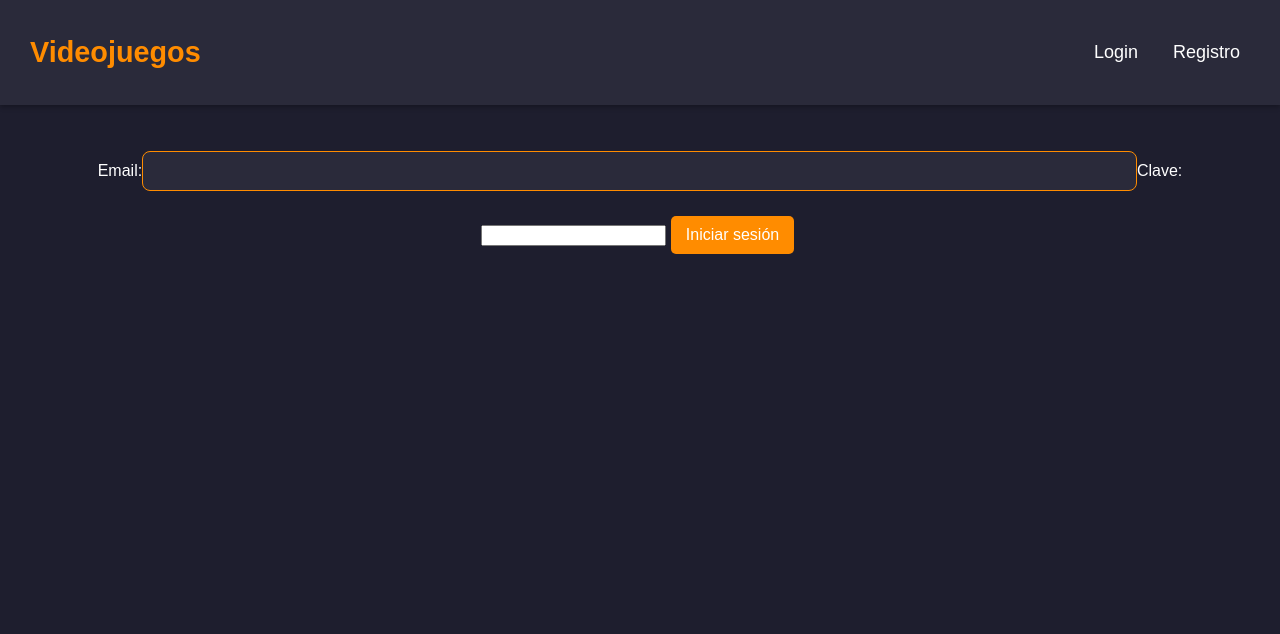
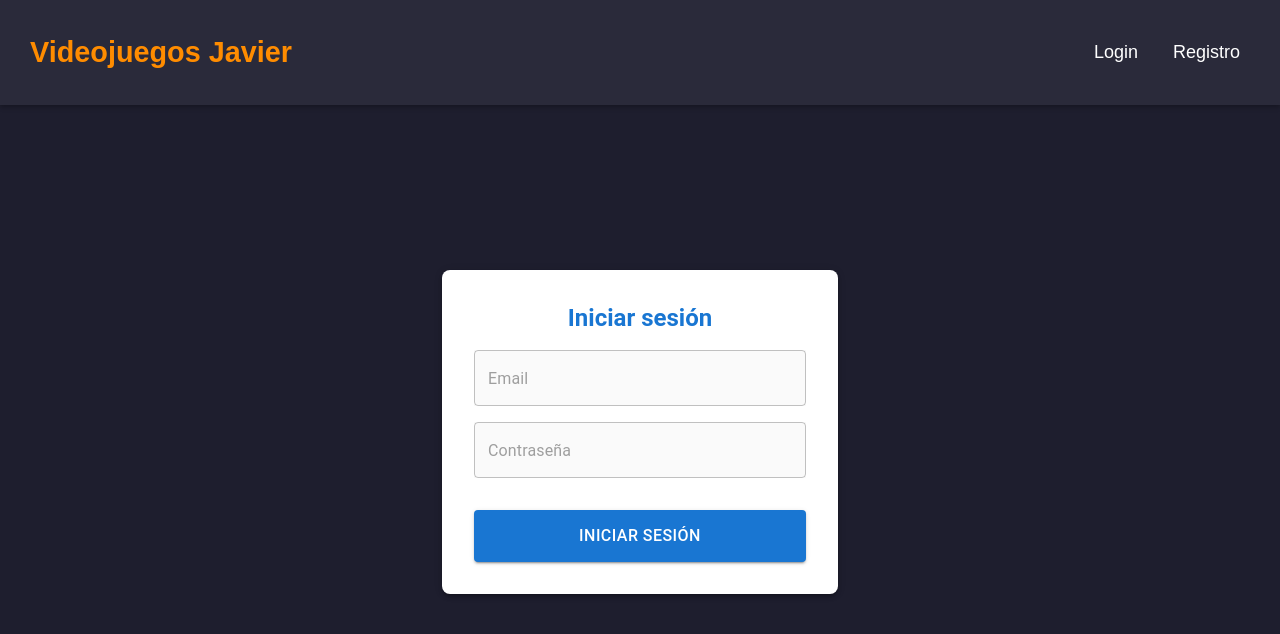
Before and after one commit to JaviSego1/React-Proyecto, a React (Vite) app: page / in a window 1280 px wide. Shown: the top 634 px of the page. Built offline with nearby package versions, Linux system fonts and the light colour scheme.

Commit message:
Axios y material ui completo

```diff
--- a/backend/db.json
+++ b/backend/db.json
@@ -19,6 +19,16 @@
       "email": "pepe@gmail.com",
       "password": "$2a$10$5Dwq0aH6dmij1UcUzcN.BeZlG47sS8KBc/GzeoPeruyN.jHeRM/fC",
       "id": 4
+    },
+    {
+      "email": "holapepe@gmail.com",
+      "password": "$2a$10$taJuseAQTjd2y1I0l/LPMug/pI8oNF4yX/0g1MVCY4J4i400YmjRy",
+      "id": 5
+    },
+    {
+      "email": "hola1@gmail.com",
+      "password": "$2a$10$2PMAXXcMrjeW8gqMGKrB/u8Qi5NKUEUmI8b0MuVwc1Nrb2mlnQMDe",
+      "id": 6
     }
   ],
   "videojuegos": [
--- a/package.json
+++ b/package.json
@@ -9,9 +9,12 @@
     "lint": "eslint .",
     "preview": "vite preview",
     "servidor": "json-server --watch backend/db.json --port 3001 -m node_modules/json-server-auth -r backend/routes.json"
-
   },
   "dependencies": {
+    "@emotion/react": "^11.14.0",
+    "@emotion/styled": "^11.14.0",
+    "@mui/material": "^6.4.7",
+    "axios": "^1.8.3",
     "json-server": "^0.16.3",
     "json-server-auth": "^2.1.0",
     "react": "^19.0.0",
--- a/src/App.jsx
+++ b/src/App.jsx
@@ -25,7 +25,7 @@ function App() {
         <NavBar/>
         <Routes>
           <Route path="/" element={<Login />} />
-          <Route path="/registro" element={<Register />} />
+          <Route path="/register" element={<Register />} />
           <Route path="/videojuegos" element={
               <ProtectedRoute>
                 <VideojuegosProvider>
--- a/src/components/Login.jsx
+++ b/src/components/Login.jsx
@@ -1,34 +1,80 @@
-import { useContext, useRef } from "react";
+import { useContext, useRef, useState } from "react";
 import { AuthContext } from "../context/AuthContext";
 import { useNavigate } from "react-router-dom";
+import { Box, Button, TextField, Container, Typography } from '@mui/material';
 
 const Login = () => {
-
-    const {login} = useContext(AuthContext);
+  const { login } = useContext(AuthContext);
   const email = useRef();
   const password = useRef();
   const navigate = useNavigate();
 
+  const [passwordError, setPasswordError] = useState(false);
+  const [passwordErrorMessage, setPasswordErrorMessage] = useState('');
+
   const handleSubmit = async (event) => {
     event.preventDefault();
-        if (email.current.value && password.current.value) {
-            const response = await login(email.current.value, password.current.value);
+    const passwordValue = password.current.value;
+
+    if (!passwordValue) {
+      setPasswordError(true);
+      setPasswordErrorMessage('La contraseña es requerida.');
+    } else {
+      setPasswordError(false);
+      setPasswordErrorMessage('');
+
+      const response = await login(email.current.value, passwordValue);
       if (!response.error) {
         navigate('/videojuegos');  // Redirige al catálogo de videojuegos
       }
     }
-    }
+  };
 
   return (
-        <>
-            <h1>Login</h1>
-            <form onSubmit={handleSubmit}>
-                Email:<input type="text" ref={email} />
-                Clave:<input type="password" ref={password} />
-                <button>Iniciar sesión</button>
+    <Container component="main" maxWidth="xs" sx={{ display: 'flex', justifyContent: 'center', alignItems: 'center', minHeight: '100vh' }}>
+      <Box sx={{ padding: 4, display: 'flex', flexDirection: 'column', alignItems: 'center', boxShadow: 3, borderRadius: 2, backgroundColor: '#fff' }}>
+        {/* Título de Iniciar sesión */}
+        <Typography variant="h5" sx={{ marginBottom: 2, fontWeight: 'bold', color: '#1976d2' }}>
+          Iniciar sesión
+        </Typography>
+
+        <form onSubmit={handleSubmit} style={{ width: '100%' }}>
+          <TextField
+            id="email"
+            type="email"
+            inputRef={email}
+            variant="outlined"
+            placeholder="Email"
+            fullWidth
+            required
+            sx={{ marginBottom: 2, backgroundColor: '#fafafa' }}
+          />
+
+          <TextField
+            error={passwordError}
+            helperText={passwordErrorMessage}
+            id="password"
+            type="password"
+            inputRef={password}
+            variant="outlined"
+            placeholder="Contraseña"
+            fullWidth
+            required
+            sx={{ marginBottom: 2, backgroundColor: '#fafafa' }}
+          />
+
+          <Button
+            type="submit"
+            variant="contained"
+            fullWidth
+            sx={{ marginTop: 2, padding: '12px', fontSize: '16px' }}
+          >
+            Iniciar sesión
+          </Button>
         </form>
-        </>
+      </Box>
+    </Container>
   );
-}
+};
 
 export default Login;
--- a/src/components/NavBar.jsx
+++ b/src/components/NavBar.jsx
@@ -16,14 +16,14 @@ const NavBar = () => {
   return (
     <nav className="navbar">
       <div className="nav-container">
-        <h1>Videojuegos</h1>
+        <h1>Videojuegos Javier</h1>
 
         <div className="nav-right">
           {user.isLogged && <Link to="/videojuegos" className="nav-link">Videojuegos</Link>}
           {!user.isLogged ? (
             <>
               <Link to="/" className="nav-link">Login</Link>
-              <Link to="/registro" className="nav-link">Registro</Link>
+              <Link to="/register" className="nav-link">Registro</Link>
             </>
           ) : (
             <a href="#" onClick={handleLogout} className="nav-link">
--- a/src/components/Register.jsx
+++ b/src/components/Register.jsx
@@ -1,34 +1,80 @@
-import { useContext, useRef } from "react";
+import { useContext, useRef, useState } from "react";
 import { AuthContext } from "../context/AuthContext";
 import { useNavigate } from "react-router-dom";
+import { Box, Button, TextField, Container, Typography } from '@mui/material';
 
 const Register = () => {
-
-    const {register} = useContext(AuthContext);
+    const { register } = useContext(AuthContext);
     const email = useRef();
     const password = useRef();
     const navigate = useNavigate();
 
+    const [passwordError, setPasswordError] = useState(false);
+    const [passwordErrorMessage, setPasswordErrorMessage] = useState('');
+
     const handleSubmit = async (event) => {
         event.preventDefault();
-        if (email.current.value && password.current.value) {
-            const response = await register(email.current.value, password.current.value);
+        const passwordValue = password.current.value;
+
+        if (!passwordValue) {
+            setPasswordError(true);
+            setPasswordErrorMessage('La contraseña es requerida.');
+        } else {
+            setPasswordError(false);
+            setPasswordErrorMessage('');
+
+            const response = await register(email.current.value, passwordValue);
             if (!response.error) {
                 navigate('/');  // Redirige a login después del registro
             }
         }
-    }
+    };
 
     return (
-        <>
-            <h1>Registro</h1>
-            <form onSubmit={handleSubmit}>
-                Email:<input type="text" ref={email} />
-                Clave:<input type="password" ref={password} />
-                <button>Registrar usuario</button>
-            </form>
-        </>
+        <Container component="main" maxWidth="xs" sx={{ display: 'flex', justifyContent: 'center', alignItems: 'center', minHeight: '100vh' }}>
+            <Box sx={{ padding: 4, display: 'flex', flexDirection: 'column', alignItems: 'center', boxShadow: 3, borderRadius: 2, backgroundColor: '#fff' }}>
+                {/* Título de Registro */}
+                <Typography variant="h5" sx={{ marginBottom: 2, fontWeight: 'bold', color: '#1976d2' }}>
+                    Registro
+                </Typography>
+
+                <form onSubmit={handleSubmit} style={{ width: '100%' }}>
+                    <TextField
+                        id="email"
+                        type="email"
+                        inputRef={email}
+                        variant="outlined"
+                        placeholder="Email"
+                        fullWidth
+                        required
+                        sx={{ marginBottom: 2, backgroundColor: '#fafafa' }}
+                    />
+
+                    <TextField
+                        error={passwordError}
+                        helperText={passwordErrorMessage}
+                        id="password"
+                        type="password"
+                        inputRef={password}
+                        variant="outlined"
+                        placeholder="Contraseña"
+                        fullWidth
+                        required
+                        sx={{ marginBottom: 2, backgroundColor: '#fafafa' }}
+                    />
+
+                    <Button
+                        type="submit"
+                        variant="contained"
+                        fullWidth
+                        sx={{ marginTop: 2, padding: '12px', fontSize: '16px' }}
+                    >
+                        Registrarse
+                    </Button>
+                </form>
+            </Box>
+        </Container>
     );
-}
+};
 
 export default Register;
--- a/src/context/VideojuegosContext.jsx
+++ b/src/context/VideojuegosContext.jsx
@@ -1,5 +1,6 @@
 import { createContext, useState, useEffect, useContext } from "react";
 import { AuthContext, TOKEN_KEY } from "../context/AuthContext"; // Importamos el AuthContext
+import axios from 'axios'; // Importamos axios
 
 // Asignando el contexto a una constante
 const VideojuegosContext = createContext();
@@ -17,36 +18,34 @@ const VideojuegosProvider = ({ children }) => {
   useEffect(() => {
     const token = localStorage.getItem(TOKEN_KEY);
     if (token) {
-      fetch("http://localhost:3001/videojuegos", {
+      // Reemplazamos fetch por axios
+      axios.get("http://localhost:3001/videojuegos", {
         headers: { "Authorization": `Bearer ${token}` }
       })
-        .then((response) => response.json())
-        .then((data) => setVideojuegos(data));
+        .then((response) => setVideojuegos(response.data));
 
-      fetch("http://localhost:3001/categorias", {
+      axios.get("http://localhost:3001/categorias", {
         headers: { "Authorization": `Bearer ${token}` }
       })
-        .then((response) => response.json())
-        .then((data) => {
-          setCategorias(data);
-          setCategoriasSeleccionadas(data.map(categoria => categoria.id));  // Marcar todas las categorías por defecto
+        .then((response) => {
+          setCategorias(response.data);
+          setCategoriasSeleccionadas(response.data.map(categoria => categoria.id));  // Marcar todas las categorías por defecto
         });
 
-      fetch("http://localhost:3001/plataformas", {
+      axios.get("http://localhost:3001/plataformas", {
         headers: { "Authorization": `Bearer ${token}` }
       })
-        .then((response) => response.json())
-        .then((data) => {
-          setPlataformas(data);
-          setPlataformasSeleccionadas(data.map(plataforma => plataforma.id));  // Marcar todas las plataformas por defecto
+        .then((response) => {
+          setPlataformas(response.data);
+          setPlataformasSeleccionadas(response.data.map(plataforma => plataforma.id));  // Marcar todas las plataformas por defecto
         });
     }
   }, [user]);
 
   const eliminarVideojuego = (id) => {
     const token = localStorage.getItem(TOKEN_KEY);
-    fetch(`http://localhost:3001/videojuegos/${id}`, {
-      method: "DELETE",
+    // Reemplazamos fetch por axios
+    axios.delete(`http://localhost:3001/videojuegos/${id}`, {
       headers: { "Authorization": `Bearer ${token}` }
     })
       .then(() => {
```
Also changed, not shown: src/context/AuthContext.jsx (+29 -35 lines), 1 other file (tests, documents, lock files or other folders). Lines whose indentation alone changed are shown as unchanged.
